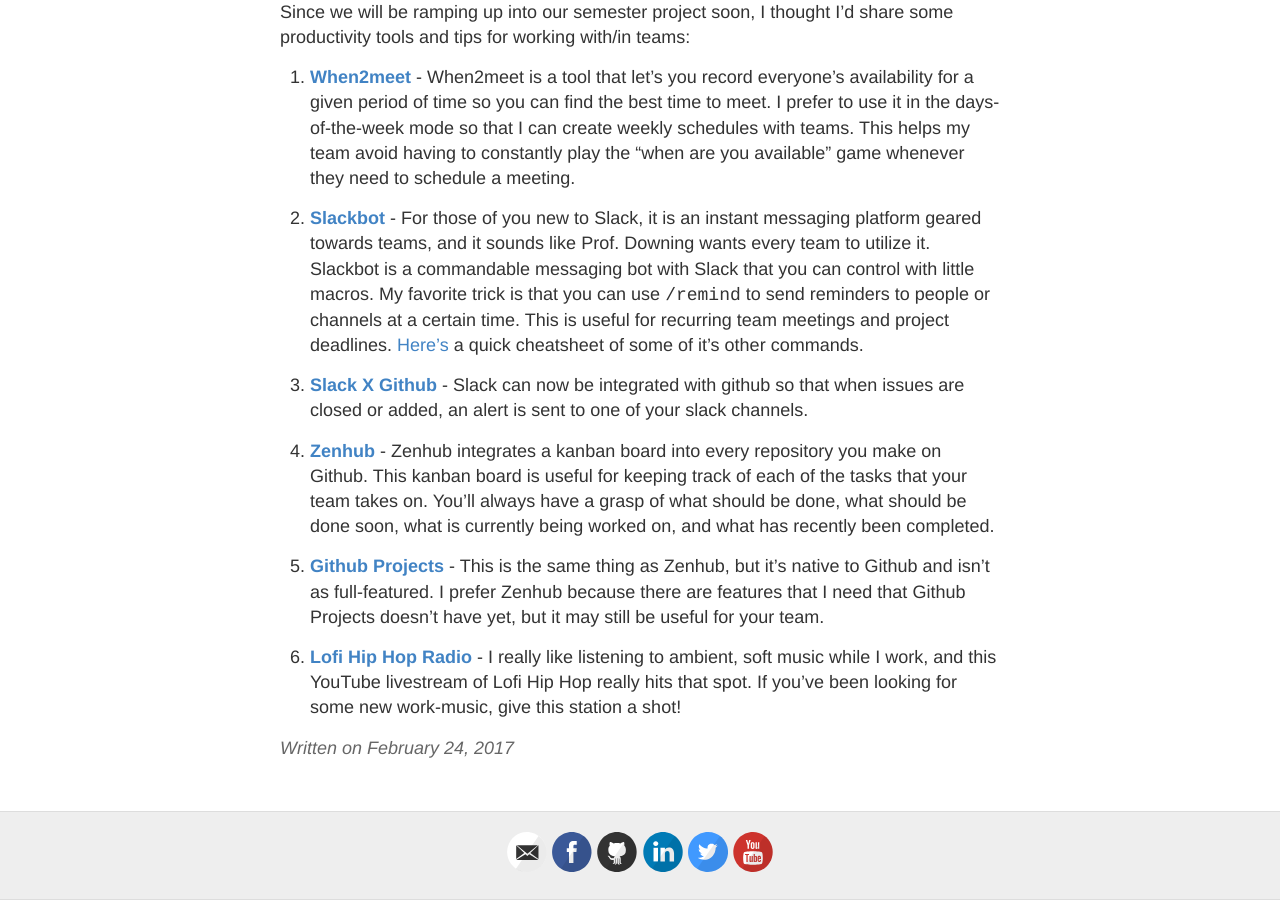
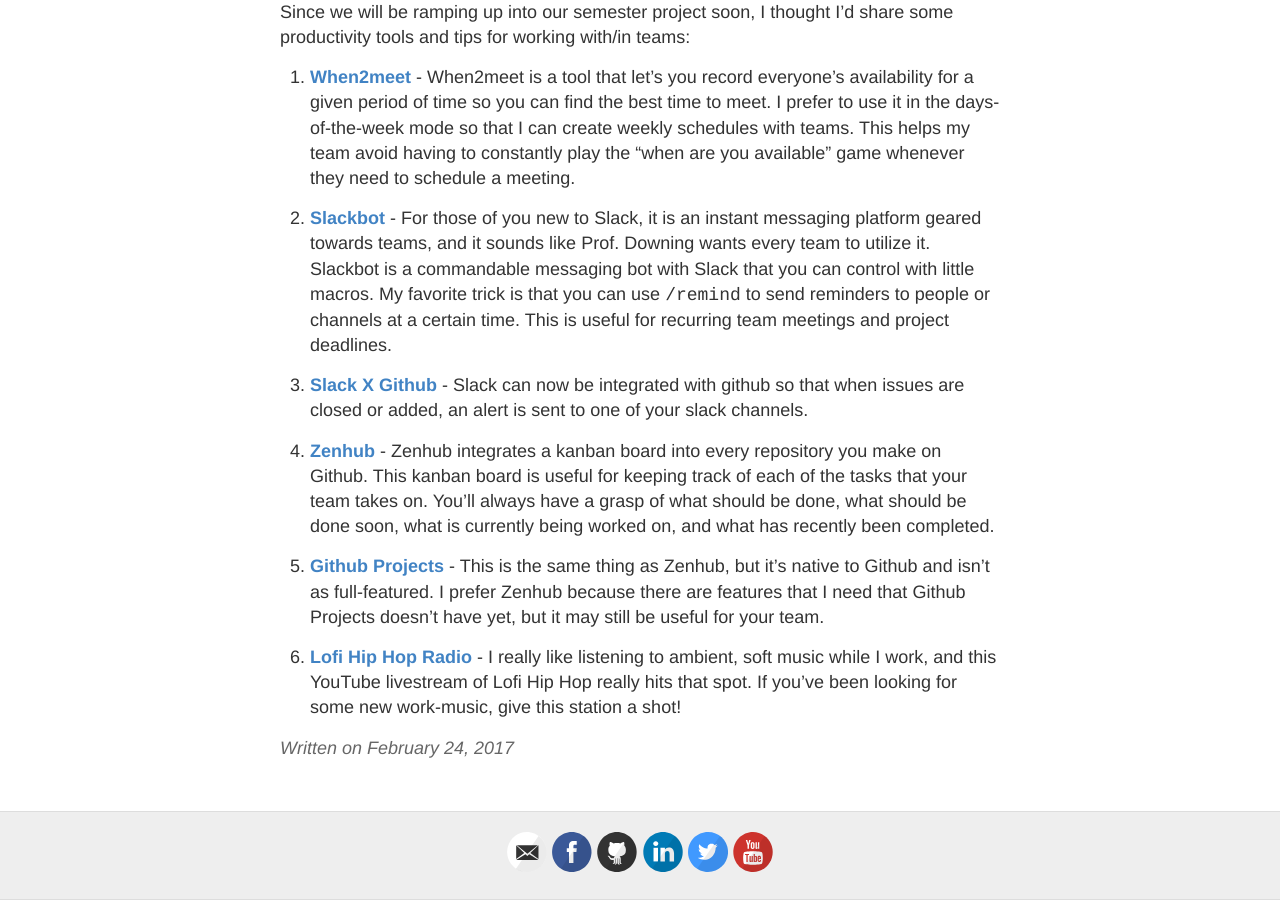
Before and after one commit to scottnm/SWE-Blog, a Jekyll site: the page built from _posts/2017-02-24-Simple-Beginnings.md, in a window 1280 px wide and 900 px high, scrolled down 1367 px. Built offline with Jekyll 4.4.1, drawn with Linux system fonts in a browser that asks for light colours.

Commit message:
fixing duplicate link

```diff
--- a/_posts/2017-02-24-Simple-Beginnings.md
+++ b/_posts/2017-02-24-Simple-Beginnings.md
@@ -63,8 +63,6 @@ control with
 little macros. My favorite trick is that you can use `/remind` to send reminders
 to people or channels at a certain time. This is useful for recurring team
 meetings and project deadlines.
-[Here's](https://get.slack.help/hc/en-us/articles/201259356-Slash-commands) a
-quick cheatsheet of some of it's other commands.
 
 3. **[Slack X Github](https://github.com/integrations/slack)** -
 Slack can now
```
